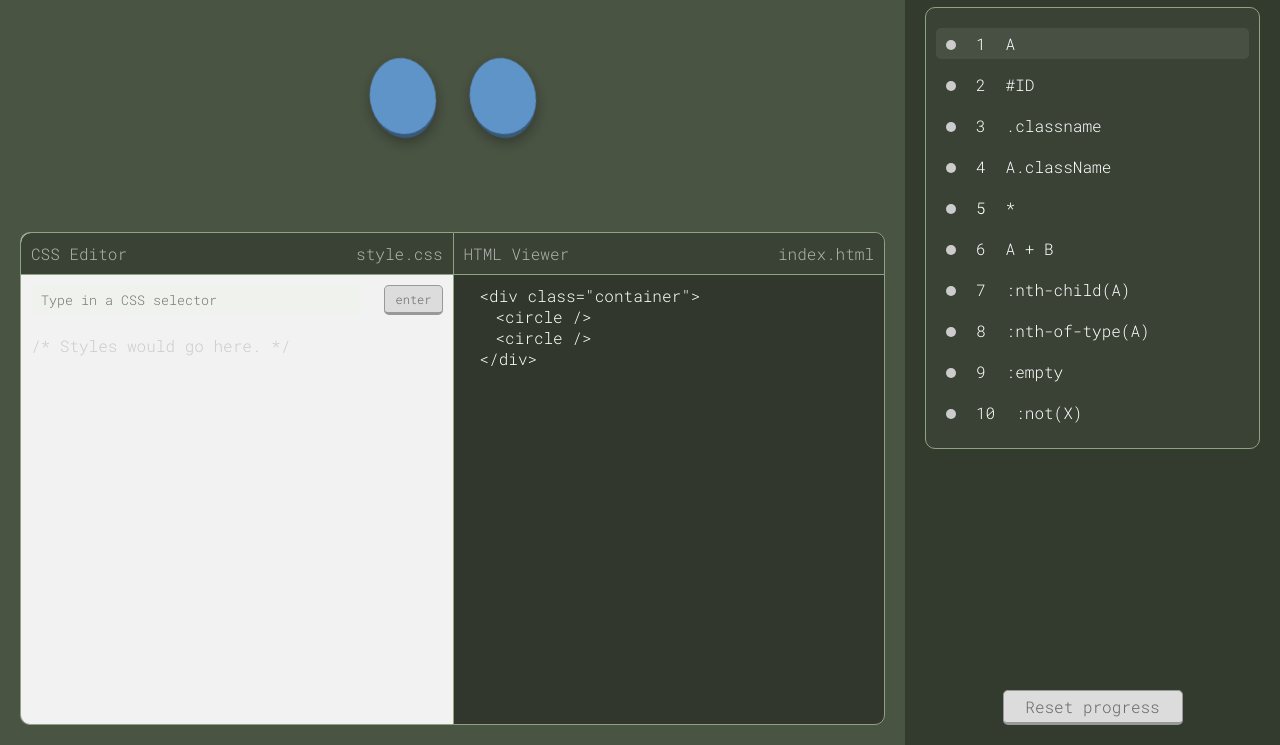
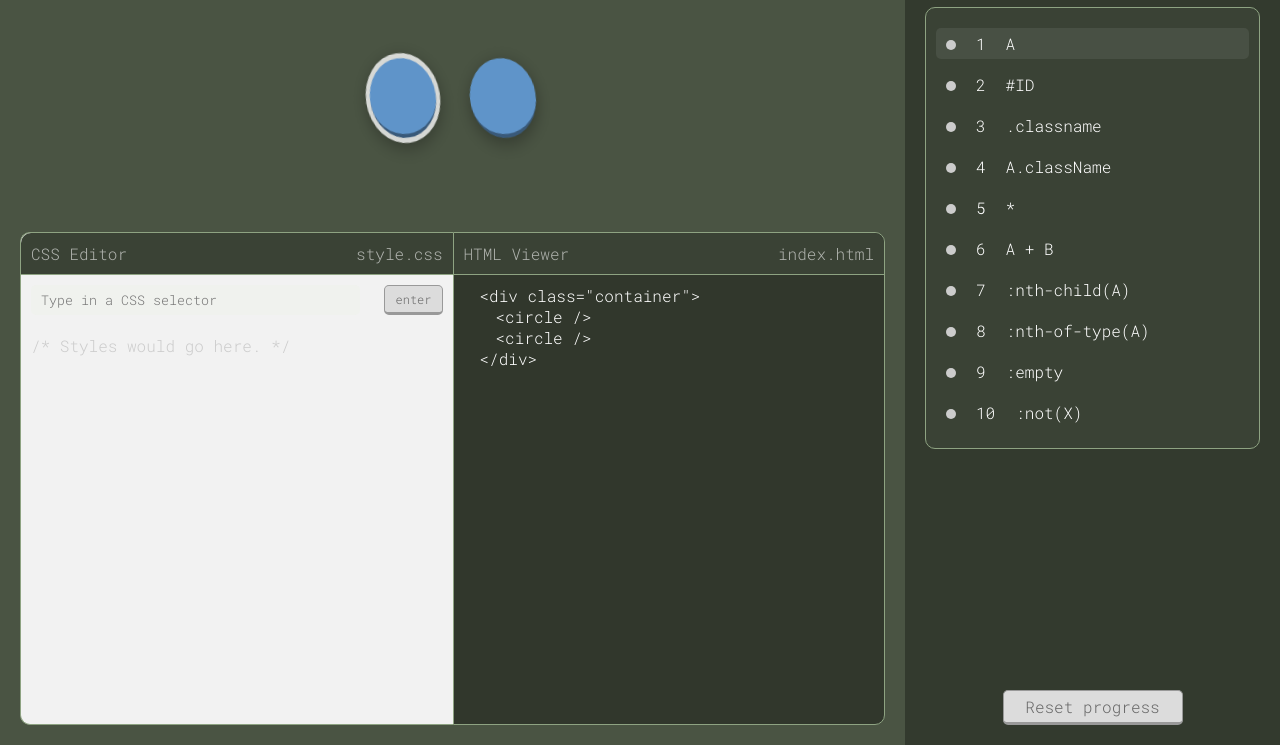
Before and after one commit to vulGUN/training_css_selectors_app, a website built with webpack: page rs-css/src/index.html in a window 1280 px wide. In both pictures the pointer is over the element 402 px from the left and 152 px from the top of the page. Shown: the part 55-800 px from the top of the page. Built offline with nearby package versions, Linux system fonts and the light colour scheme.

Commit message:
feat: add hover effect for images

```diff
--- a/rs-css/src/components/layout-screen/layoutScreen.css
+++ b/rs-css/src/components/layout-screen/layoutScreen.css
@@ -34,15 +34,24 @@ rectangle {
   width: 80px;
   height: 80px;
   border-bottom: 4px solid #00000066;
-  box-shadow: 0px 5px 15px #00000053;
+  /* box-shadow: 0px 5px 15px #00000053; */
+  filter: drop-shadow(0px 5px 10px #00000053);
   display: flex;
   align-items: center;
   justify-content: center;
 }
 
+circle:hover,
+square:hover,
+rhomb:hover,
+rectangle:hover {
+  box-shadow: 0 0 0 5px #ffffffc8;
+}
+
 circle {
   background-color: #5f94c9;
   border-radius: 100%;
+  position: relative;
 }
 
 square {
```
